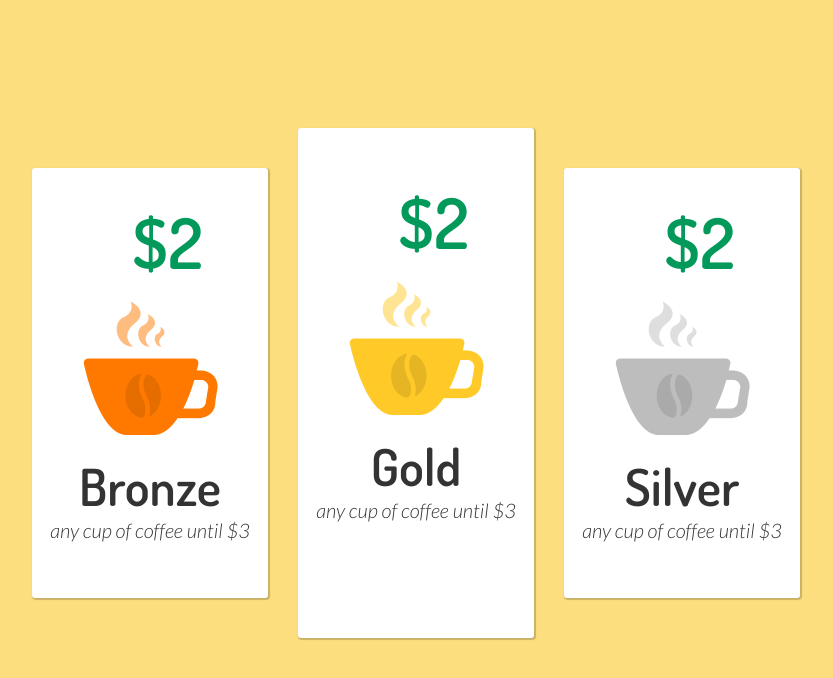
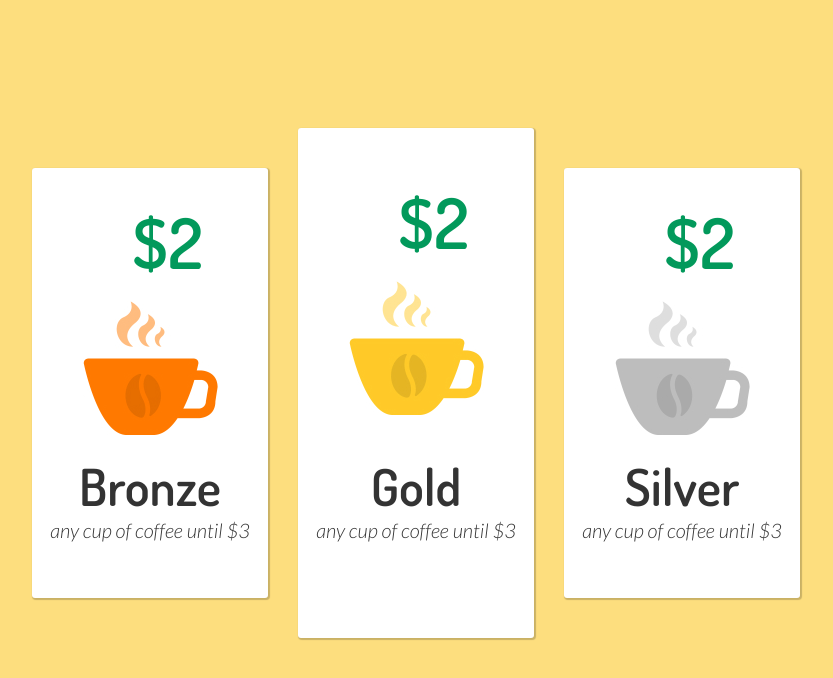
Before and after one commit to sposibb/homework_8.1, a plain HTML site: page index.html in a window 1280 px wide. Shown: the whole page, without its empty margins (224-1057 px from the left). Drawn offline with Linux system fonts and the light colour scheme.

Commit message:
add padding to img gold

```diff
--- a/css/style.css
+++ b/css/style.css
@@ -56,6 +56,9 @@ img{
     height: 134px;
     padding-bottom: 15px;
 }
+.img1{
+    padding-bottom: 35px;
+}
 .name_cup{
     font-family: Dosis;
     font-style: normal;
--- a/index.html
+++ b/index.html
@@ -24,7 +24,7 @@
                 </div>
                 <div class="gold">
                     <h2>$2</h2>
-                    <img src="img/GoldCup.jpg" alt="GoldCup">
+                    <img class="img1" src="img/GoldCup.jpg" alt="GoldCup">
                     <p class="name_cup">Gold</p>
                     <p>any cup of coffee until $3</p>
                 </div>
```
